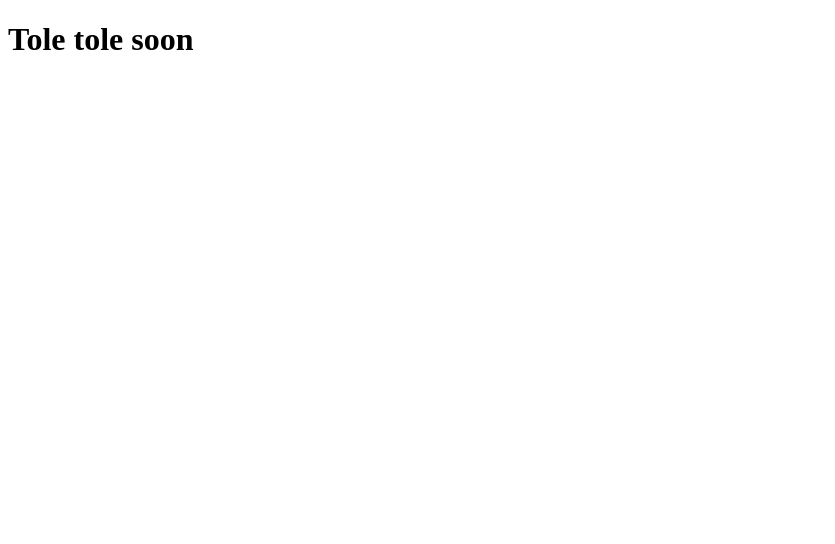
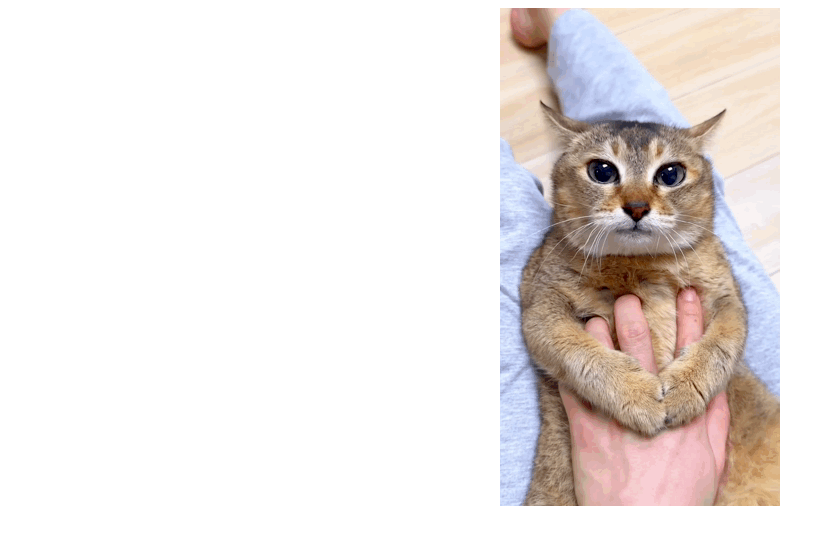
Before and after one commit to ToleToleFan/ToleToleFan.github.io, a plain HTML site: page index.html in a window 1280 px wide. Shown: the whole page, without its empty margins (0-835 px from the left). Drawn offline with Linux system fonts and the light colour scheme.

Commit message:
Update index.html

```diff
--- a/index.html
+++ b/index.html
@@ -2,7 +2,9 @@
 <html>
   <body>
 
-    <h1>Tole tole soon</h1>
+   <center>
+    <img src="Tole.png" alt="Tole tole">
+   </center>
 
   </body>
 </html>
```
